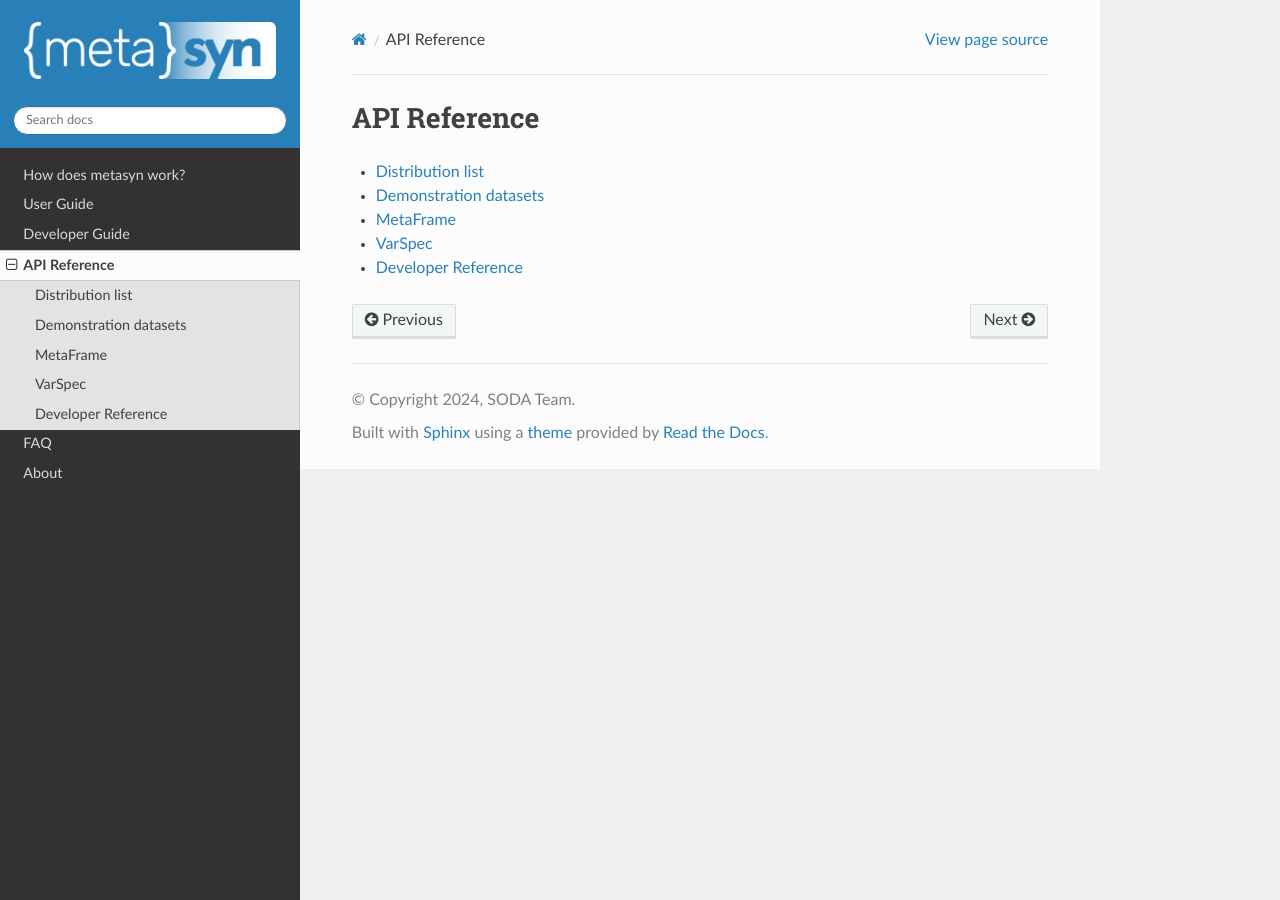
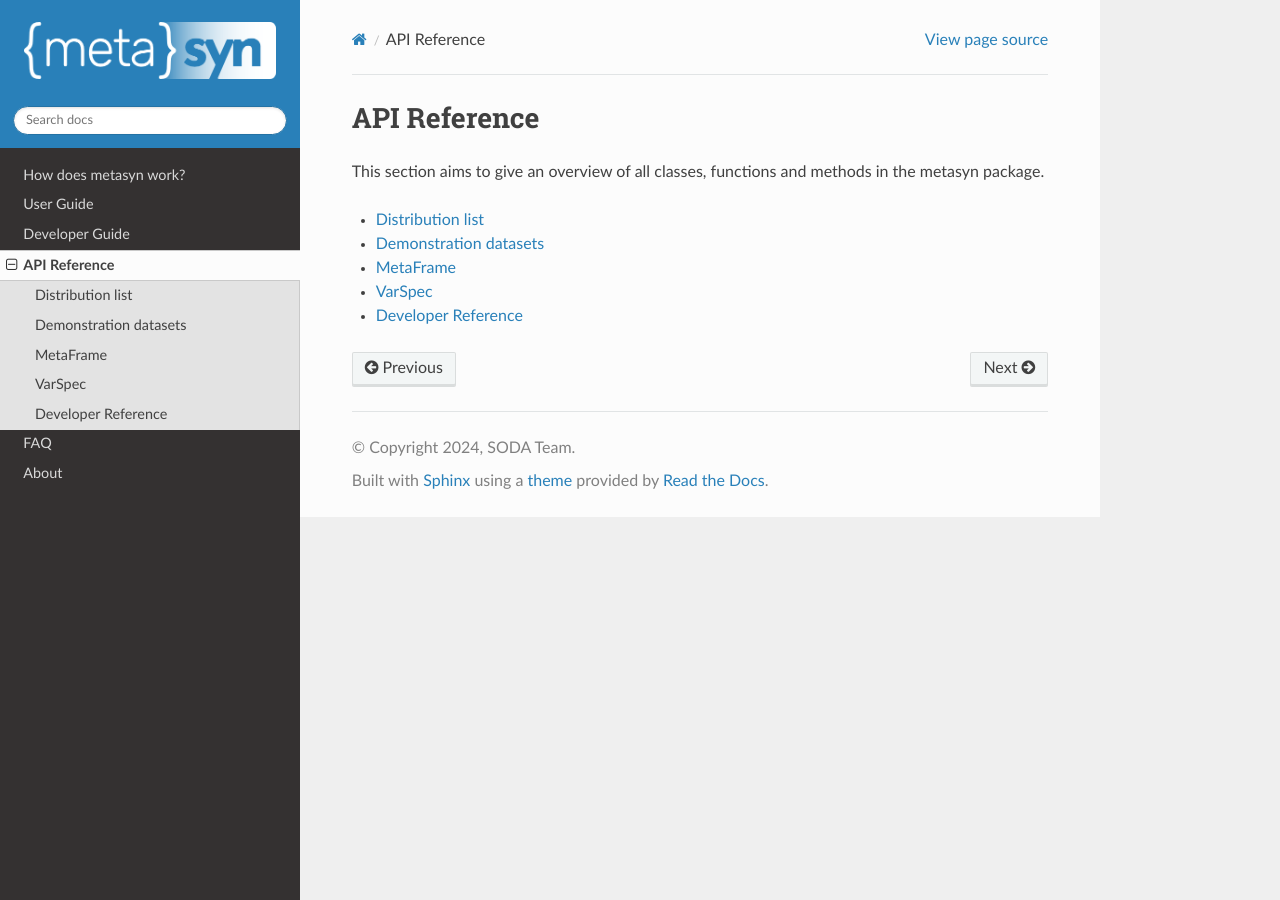
Before and after one commit to sodascience/metasyn, a Sphinx documentation site: the page built from docs/source/api/metasyn.rst, in a window 1280 px wide. Built offline with Sphinx 7.4.7 and the Read the Docs theme 2.0.0, drawn with Linux system fonts in a browser that asks for light colours.

Commit message:
add intros to API sections

```diff
--- a/docs/source/api/developer_reference.rst
+++ b/docs/source/api/developer_reference.rst
@@ -1,5 +1,7 @@
 Developer Reference
 ===================
+
+This section is intended for those that want to contribute to the metasyn package, or simply want a deeper understanding of how it works. It contains classes, functions and modules that are not user facing.
 
 DistSpec
 ^^^^^^^^
--- a/docs/source/api/metasyn.distribution.rst
+++ b/docs/source/api/metasyn.distribution.rst
@@ -1,5 +1,8 @@
 Distribution list
 =================
+
+This page serves as an overview of the various distributions available in the
+``metasyn.distribution`` module. Clicking on a distribution will take you to its respective API reference, where you can find more information on it and its parameters.
 
 Categorical Distributions
 ^^^^^^^^^^^^^^^^^^^^^^^^^
--- a/docs/source/api/metasyn.rst
+++ b/docs/source/api/metasyn.rst
@@ -1,5 +1,7 @@
 API Reference
 =============
+
+This section aims to give an overview of all classes, functions and methods in the metasyn package.
 
 .. toctree::
    :maxdepth: 1
--- a/docs/source/usage/config_files.rst
+++ b/docs/source/usage/config_files.rst
@@ -185,4 +185,4 @@ For example, the following configuration file will generate a GMF file with 100
       prop_missing = 0.0
       description = "ID of the unfortunate passenger."
       var_type = "discrete"
-      distribution = {implements = "core.unique_key", unique = true, parameters = {consecutive = 1, low = 0}}
+      distribution = {implements = "core.unique_key", unique = true, parameters = {consecutive = true, low = 0}}
```
